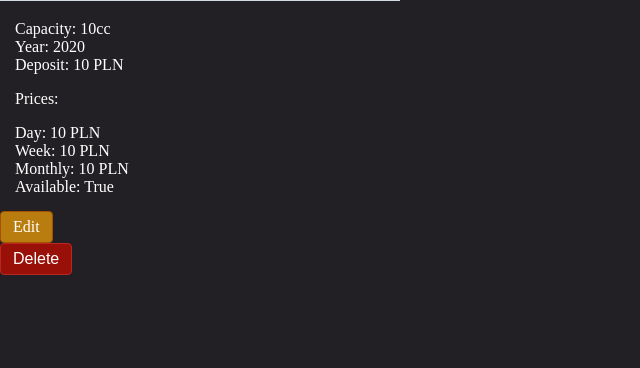
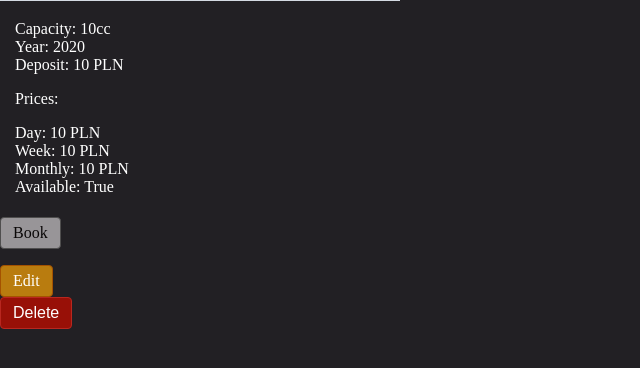
Before and after one commit to Kalickii/ScooterReservation, a Django app: page /scooters/detail/1 in a window 1280 px wide. Shown: the part 414-782 px from the top of the page, without its empty margins (0-640 px from the left). Run offline with Django 5.2, Linux system fonts and the light colour scheme; a user stored in the database is signed in; tables that the repository leaves empty hold one stand-in row (values such as "Sample post"); grey boxes marked "Sample" are stand-in pictures.

Commit message:
Add book button in scooter detail view

```diff
--- a/reservations/templates/reservations/reservation_list.html
+++ b/reservations/templates/reservations/reservation_list.html
@@ -11,7 +11,7 @@
      </tr>
         {% for reservation in reservations %}
             <tr>
-                <td>{{ reservation.start_date }} - {{ reservation.end_date }}</td>
+                <td><a href="{% url 'reservations-detail' reservation_id=reservation.id %}">{{ reservation.start_date }} - {{ reservation.end_date }}</a></td>
                 <td>{{ reservation.userprofile.user }}</td>
                 <td>{{ reservation.scooter }}</td>
                 <td>
--- a/reservations/views.py
+++ b/reservations/views.py
@@ -1,6 +1,6 @@
-from allauth.core.internal.httpkit import redirect
 from django.contrib.auth.mixins import UserPassesTestMixin
 from django.http import Http404
+from django.shortcuts import redirect
 from django.urls import reverse
 from django.views.generic import ListView, CreateView, DetailView, UpdateView
 
--- a/scooters/static/scooters/css/styles.css
+++ b/scooters/static/scooters/css/styles.css
@@ -73,6 +73,12 @@ body {
   border: 1px solid #790278;
 }
 
+.book-btn {
+  background-color: #989598;
+  color: #0a0707;
+  border: 1px solid #4f4e4e;
+}
+
 .btn:hover {
   opacity: 0.8;
 }
--- a/scooters/templates/scooters/scooter_detail.html
+++ b/scooters/templates/scooters/scooter_detail.html
@@ -48,6 +48,15 @@
         {% endif %}
     </ul>
     <div class="button-container">
+        <p>
+              <a href=
+                 {% if user.is_authenticated %}
+                        "{% url 'reservations-create' scooter_id=scooter.id %}"
+                 {% else %}
+        {#     REDIRECT TO LOGIN SITE         #}
+                 {% endif %}
+              class="btn book-btn">Book</a>
+        </p>
       {% if user.is_superuser %}
         <a href="{% url 'scooter-update' scooter_id=scooter.id %}" class="btn edit-btn">Edit</a>
           <form method="post">
```
